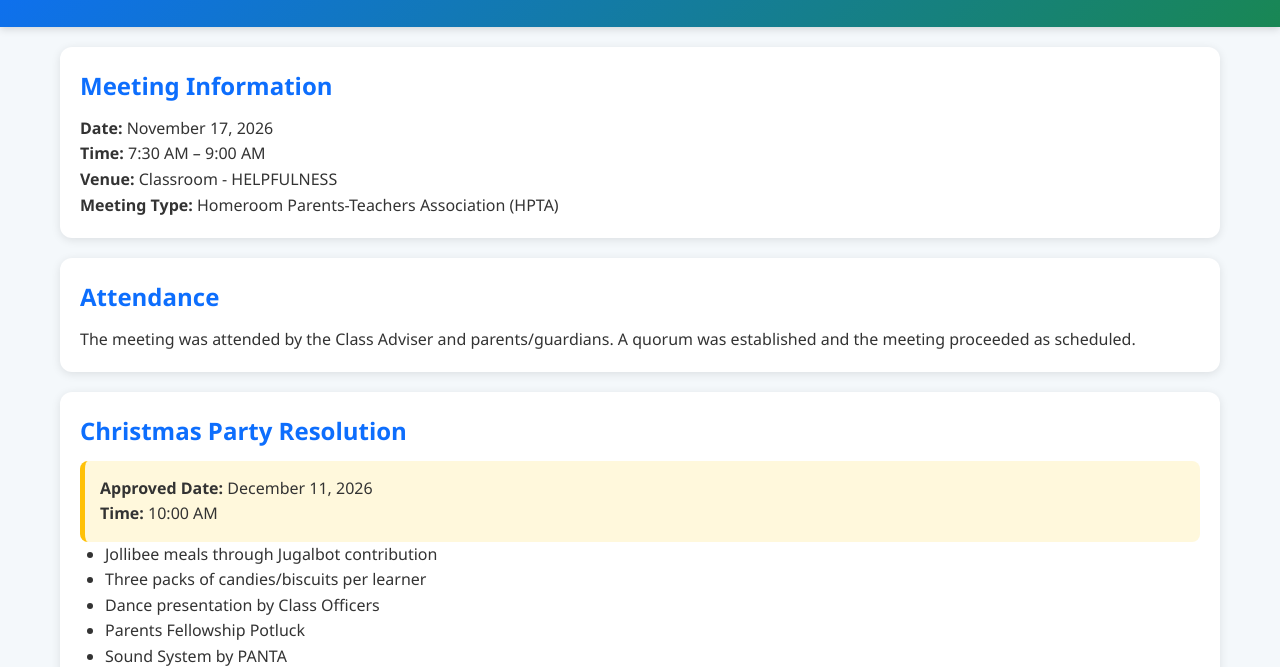
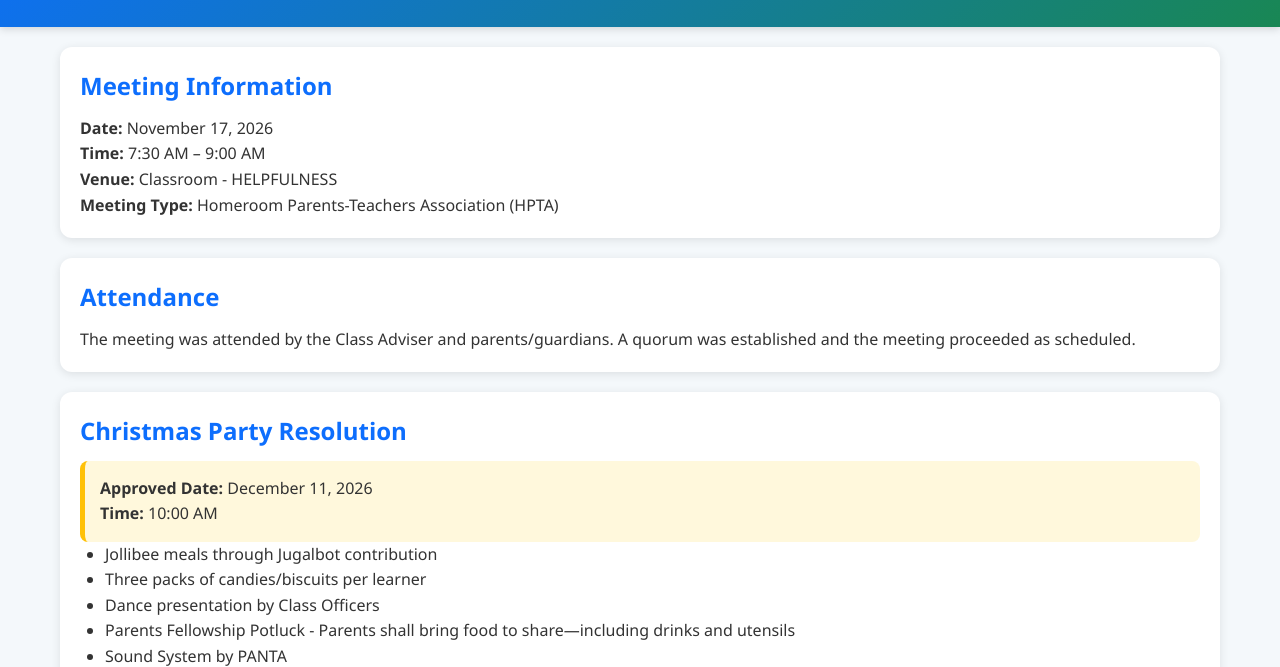
Before and after one commit to starssrvcs-sudo/HPTA-Helpfulness-, a plain HTML site: page index.html in a window 1280 px wide. Shown: the part 135-802 px from the top of the page. Drawn offline with Linux system fonts and the light colour scheme.

Commit message:
Enhance Parents Fellowship Potluck details
Updated the description for the Parents Fellowship Potluck to include details about food, drinks, and utensils.

```diff
--- a/index.html
+++ b/index.html
@@ -154,7 +154,7 @@
             <li>Jollibee meals through Jugalbot contribution</li>
             <li>Three packs of candies/biscuits per learner</li>
             <li>Dance presentation by Class Officers</li>
-            <li>Parents Fellowship Potluck</li>
+            <li>Parents Fellowship Potluck - Parents shall bring food to share—including drinks and utensils</li>
             <li>Sound System by PANTA</li>
             <li>Parent & Child Exchange Gift (Minimum ₱200)</li>
             <li>Classroom Decorations and Setup</li>
```
